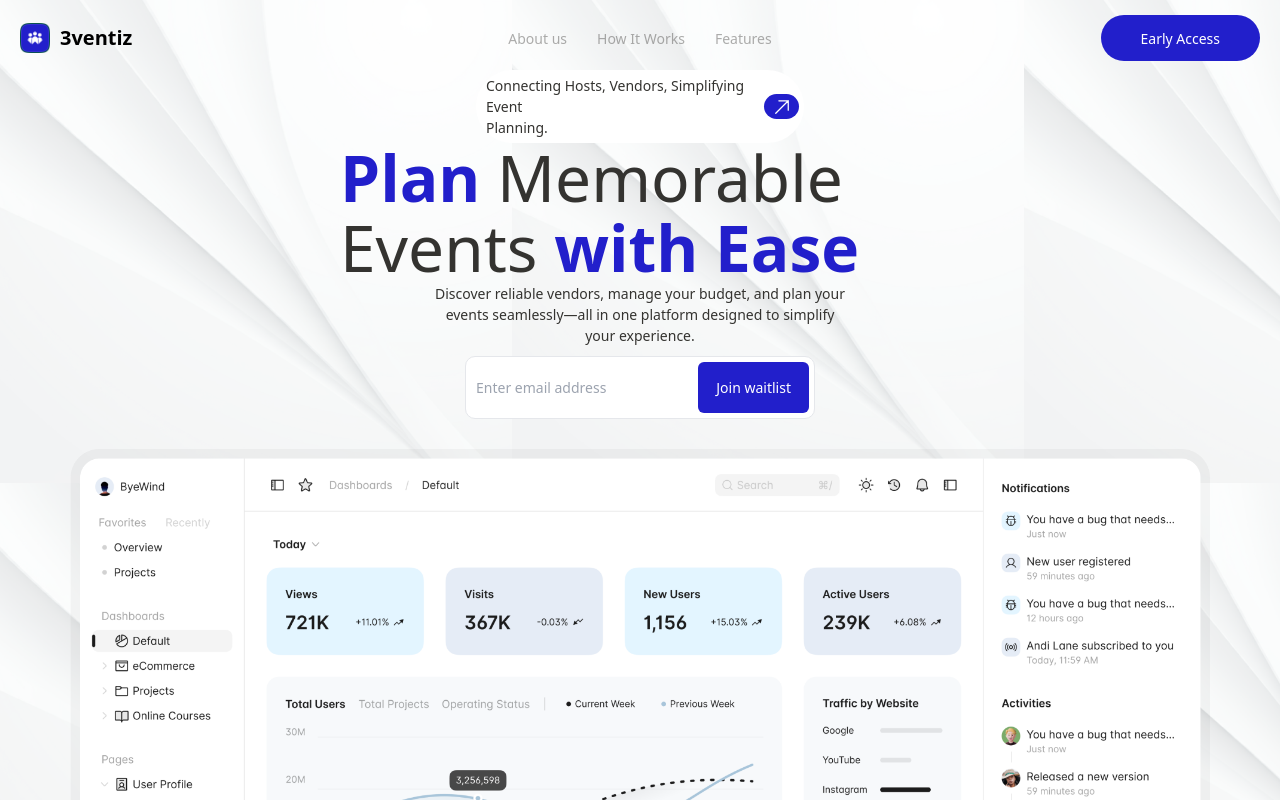
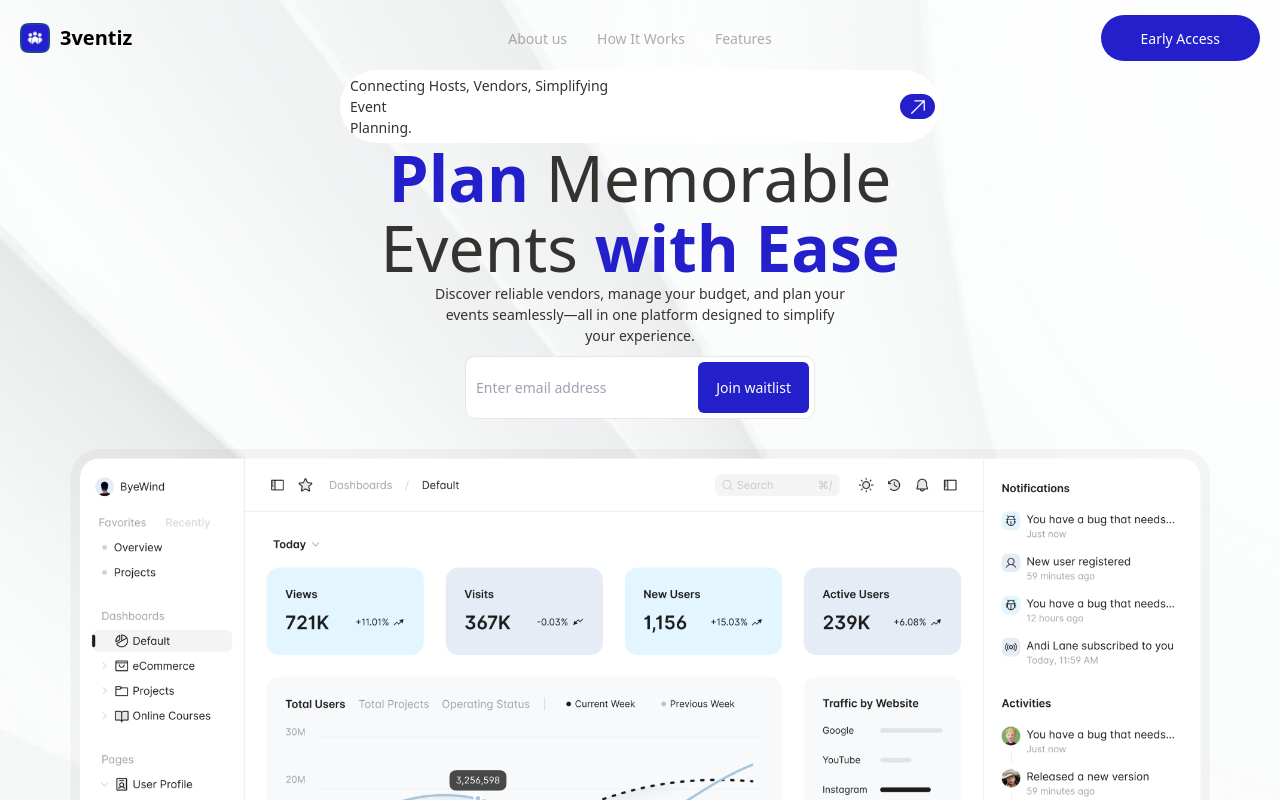
Before and after one commit to Tekkdose-Ltd/3Ventiz-Landing-Page, a React (Vite) app: page / in a window 1280 px wide. Shown: the top 800 px of the page. Built offline with nearby package versions, Linux system fonts and the light colour scheme.

Commit message:
new commit

```diff
--- a/src/components/faqs.jsx
+++ b/src/components/faqs.jsx
@@ -1,4 +1,5 @@
 import React from "react";
+import plus from "../assets/images/Plus.png"
 
 export default function Faqs() {
   return (
--- a/src/components/heroSection.jsx
+++ b/src/components/heroSection.jsx
@@ -3,12 +3,14 @@ import dashboard from "../assets/images/Dashboard Image.png";
 
 export default function HeroSection() {
   return (
-    <div style={{ backgroundImage: `url(${hero})`,}} className="Container mb-8">
+    <div style={{ backgroundImage: `url(${hero})` }} className="bg-no-repeat">
+      <div className="Container mb-8">
         <div className="mx-auto max-w-[600px] w-full pt-28 py-12">
           <div className="flex justify-center">
-          <div className="relative rounded-full pl-4 px-2 py-2 bg-white flex gap-2 md:gap-8 items-center ">
+            <div className="relative rounded-full pl-4 px-2 py-2 w-full bg-white flex gap-2 md:gap-8 justify-between items-center ">
               <p className="text-[1rem] xs:text-[1.2rem] sm:text-[1.4rem] text-color">
-              Connecting Hosts, Vendors, Simplifying <span className="hidden xs:block">Event</span> Planning.
+                Connecting Hosts, Vendors, Simplifying{" "}
+                <span className="hidden xs:block">Event</span> Planning.
               </p>
               <span className="primary-bg p-1 px-3 rounded-full">
                 <svg
@@ -29,17 +31,28 @@ export default function HeroSection() {
             </div>
           </div>
           <div className="grid justify-center items-center">
-          <p className="text-[3rem] xs:text-[4rem] sm:text-[6.4rem] font-semibold primary-color leading-[40px] sm:leading-[70px]">
-          Plan <span className="font-medium text-color">Memorable Events</span> with Ease
+            <p className="text-[3rem] xs:text-[4rem] sm:text-[6.4rem] text-center font-semibold primary-color leading-[40px] sm:leading-[70px]">
+              Plan{" "}
+              <span className="font-medium text-color">Memorable Events</span>{" "}
+              with Ease
             </p>
             <p className="max-w-[420px] w-full mx-auto text-center text-[1.2rem] sm:text-[1.4rem] text-color">
-            Discover reliable vendors, manage your budget, and plan your events
-            seamlessly—all in one platform designed to simplify your experience.
+              Discover reliable vendors, manage your budget, and plan your
+              events seamlessly—all in one platform designed to simplify your
+              experience.
             </p>
           </div>
           <div className="flex items-center gap-2 sm:gap-4 justify-between mt-4 max-w-[350px] w-full mx-auto bg-white rounded-[1rem] p-2 pl-4 border border-[rgba(220, 220, 222, 1)] ">
-            <input type="email" name="email" id="" className="flex-1 text-[1.4rem] outline-none text-gray-400" placeholder="Enter email address" />
-            <button className="primary-bg text-white text-[1.2rem] sm:text-[1.4rem] px-4 sm:px-[1.8rem] py-3 sm:py-6 rounded-[6px] ">Join waitlist</button>
+            <input
+              type="email"
+              name="email"
+              id=""
+              className="flex-1 text-[1.4rem] outline-none text-gray-400"
+              placeholder="Enter email address"
+            />
+            <button className="primary-bg text-white text-[1.2rem] sm:text-[1.4rem] px-4 sm:px-[1.8rem] py-3 sm:py-6 rounded-[6px] ">
+              Join waitlist
+            </button>
           </div>
         </div>
         <div className="flex items-center ">
@@ -55,5 +68,6 @@ export default function HeroSection() {
           />
         </div>
       </div>
+    </div>
   );
 }
```
Also changed, not shown: src/assets/images/heroBg.png. Lines whose indentation alone changed are shown as unchanged.
